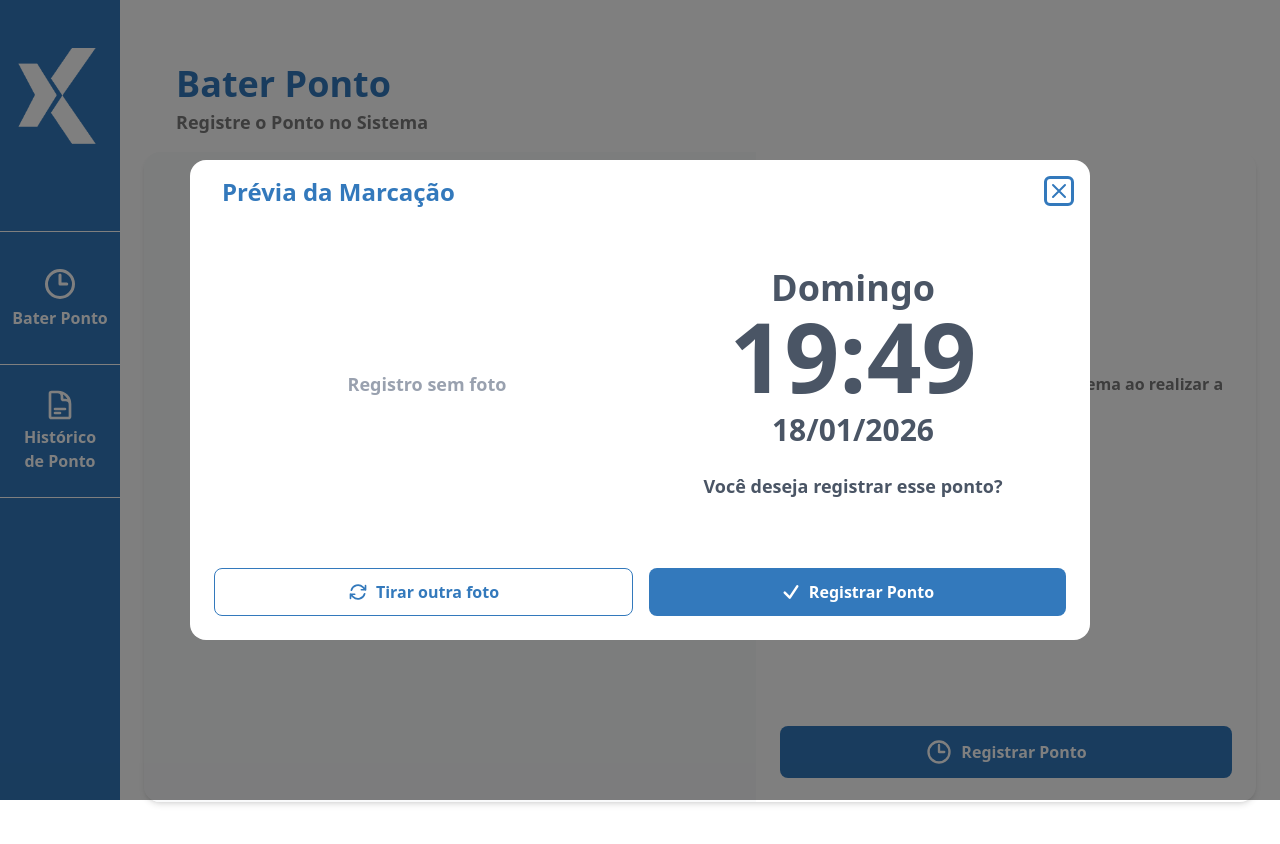
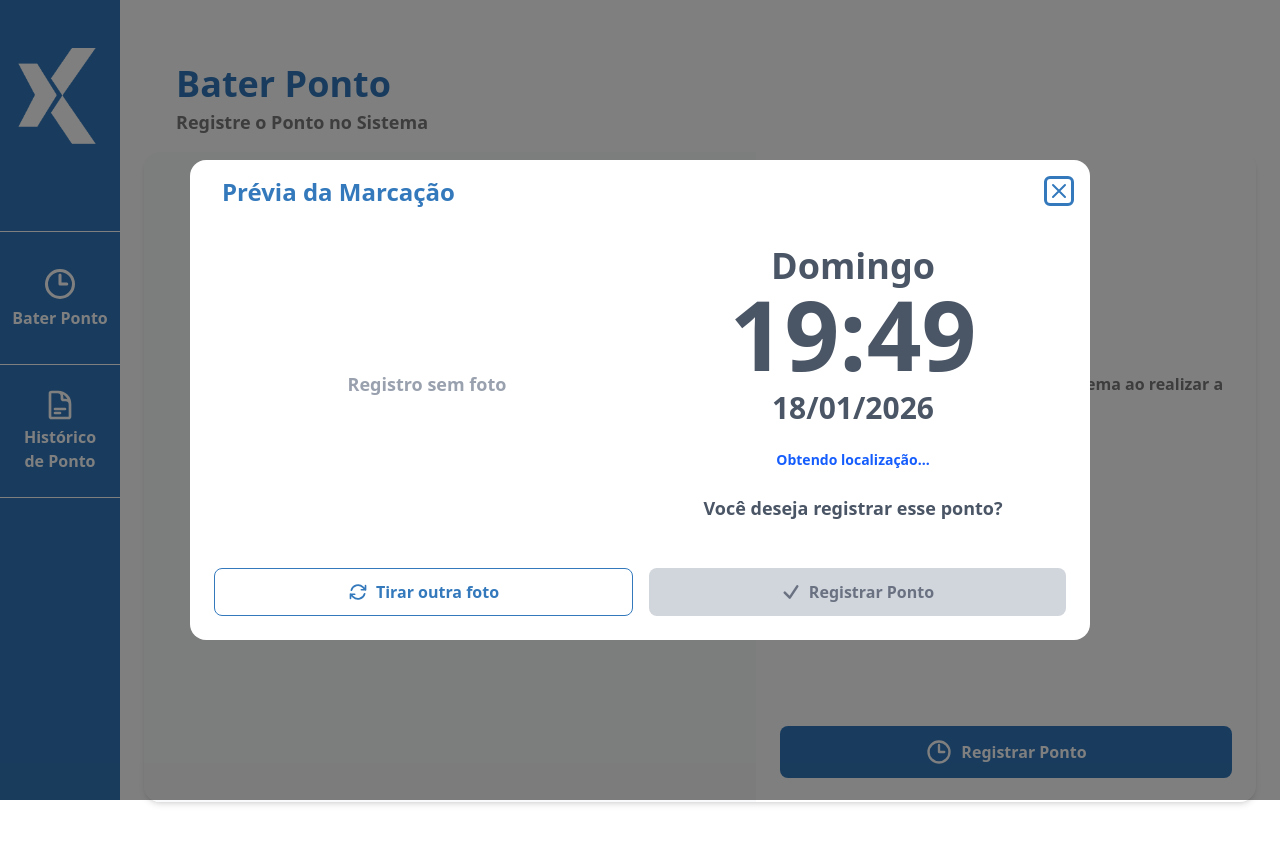
Before and after one commit to Leander-Antonio/Dixi-Prova-DEV-2026, a React (Vite) app in the folder frontend/: page / in a window 1280 px wide. Both pictures are taken after a click on the button "Registrar Ponto". Shown: the top 844 px of the page. Built offline with nearby package versions, Linux system fonts and the light colour scheme; no server answers.

Commit message:
feat: implementar requisição de permissão da localização

```diff
--- a/frontend/src/components/DadosMarcacao.jsx
+++ b/frontend/src/components/DadosMarcacao.jsx
@@ -1,13 +1,21 @@
 import ClockStatic from "./ClockStatic";
-import { XMarkIcon, VideoCameraSlashIcon } from "@heroicons/react/24/outline";
+import {
+  XMarkIcon,
+  VideoCameraSlashIcon,
+  MapPinIcon,
+} from "@heroicons/react/24/outline";
 
-function DadosMarcacao({ foto, momento, onFechar }) {
+function DadosMarcacao({ foto, momento, localizacao, onFechar }) {
   if (!momento) return null;
+
+  const textoLocalizacao =
+    localizacao?.latitude && localizacao?.longitude
+      ? `${localizacao.latitude.toFixed(6)}, ${localizacao.longitude.toFixed(6)}`
+      : null;
 
   return (
     <div className="fixed inset-0 z-50 flex items-center justify-center bg-black/50">
       <div className="bg-white rounded-2xl w-[900px] h-[480px] flex flex-col relative overflow-hidden">
-        {/* botão fechar */}
         <button
           onClick={onFechar}
           className="absolute border-3 border-[#3379BC] rounded-md top-4 right-4 text-[#3379BC] hover:bg-[#3379BC] hover:text-white cursor-pointer"
@@ -15,14 +23,11 @@ function DadosMarcacao({ foto, momento, onFechar }) {
           <XMarkIcon className="w-6 h-6 stroke-2" />
         </button>
 
-        {/* título */}
         <h2 className="text-2xl font-bold text-[#3379BC] mt-4 ml-8">
           Dados da Marcação
         </h2>
 
-        {/* conteúdo principal */}
         <div className="flex flex-1 px-6 py-4">
-          {/* foto */}
           <div className="w-1/2 flex items-center justify-center">
             {foto ? (
               <img
@@ -38,10 +43,23 @@ function DadosMarcacao({ foto, momento, onFechar }) {
             )}
           </div>
 
-          {/* infos */}
           <div className="w-1/2 flex flex-col items-center justify-center gap-6">
             <div className="text-center">
               <ClockStatic data={momento} />
+            </div>
+
+            {/* localização */}
+            <div className="flex items-center gap-2">
+              <MapPinIcon className="w-6 h-6 text-[#3379BC] stroke-2" />
+              {textoLocalizacao ? (
+                <p className="text-gray-700 font-semibold">
+                  {textoLocalizacao}
+                </p>
+              ) : (
+                <p className="text-gray-400 font-semibold">
+                  Localização não informada
+                </p>
+              )}
             </div>
 
             <p className="text-gray-600 text-lg font-semibold text-center">
--- a/frontend/src/components/Previa.jsx
+++ b/frontend/src/components/Previa.jsx
@@ -1,4 +1,5 @@
 import ClockStatic from "./ClockStatic";
+import { useEffect } from "react";
 
 import {
   XMarkIcon,
@@ -6,13 +7,28 @@ import {
   CheckIcon,
 } from "@heroicons/react/24/outline";
 
-function Previa({ foto, momento, onFechar, onRefazer, onConfirmar }) {
+function Previa({
+  foto,
+  momento,
+  localizacao,
+  localizacaoNegada,
+  carregandoLocalizacao,
+  onSolicitarLocalizacao,
+  onFechar,
+  onRefazer,
+  onConfirmar,
+}) {
   if (!momento) return null;
+
+  useEffect(() => {
+    if (!localizacao && !localizacaoNegada) {
+      onSolicitarLocalizacao();
+    }
+  }, [localizacao, localizacaoNegada, onSolicitarLocalizacao]);
 
   return (
     <div className="fixed inset-0 z-50 flex items-center justify-center bg-black/50">
       <div className="bg-white rounded-2xl w-[900px] h-[480px] flex flex-col relative overflow-hidden">
-        {/* botão fechar */}
         <button
           onClick={onFechar}
           className="absolute border-3 border-[#3379BC] rounded-md top-4 right-4 text-[#3379BC] hover:bg-[#3379BC] hover:text-white cursor-pointer"
@@ -20,14 +36,11 @@ function Previa({ foto, momento, onFechar, onRefazer, onConfirmar }) {
           <XMarkIcon className="w-6 h-6 stroke-2" />
         </button>
 
-        {/* título */}
         <h2 className="text-2xl font-bold text-[#3379BC] mt-4 ml-8">
           Prévia da Marcação
         </h2>
 
-        {/* conteúdo principal */}
         <div className="flex flex-1 px-6 py-4">
-          {/* foto */}
           <div className="w-1/2 flex items-center justify-center">
             {foto ? (
               <img
@@ -42,21 +55,34 @@ function Previa({ foto, momento, onFechar, onRefazer, onConfirmar }) {
             )}
           </div>
 
-          {/* texto infos */}
           <div className="w-1/2 flex flex-col items-center justify-center gap-6">
-            {/* data e hora da marcação */}
             <div className="text-center">
               <ClockStatic data={momento} />
             </div>
 
-            {/* pergunta */}
+            {/* estado carregando */}
+            {carregandoLocalizacao && !localizacao && (
+              <p className="text-blue-600 text-sm font-semibold">
+                Obtendo localização...
+              </p>
+            )}
+
+            {/* permissão negada */}
+            {!localizacao && !carregandoLocalizacao && localizacaoNegada && (
+              <div className="flex flex-col items-center gap-2 mt-2">
+                <p className="text-red-400 text-sm font-semibold text-center">
+                  Ative a permissão de localização do navegador para registrar o
+                  ponto.
+                </p>
+              </div>
+            )}
+
             <p className="text-gray-600 text-lg font-semibold text-center">
               Você deseja registrar esse ponto?
             </p>
           </div>
         </div>
 
-        {/* botões */}
         <div className="ml-6 mr-6 mb-6 mt-2 flex gap-4">
           <button
             onClick={onRefazer}
@@ -68,7 +94,14 @@ function Previa({ foto, momento, onFechar, onRefazer, onConfirmar }) {
 
           <button
             onClick={onConfirmar}
-            className="flex-1 bg-[#3379BC] text-white py-3 rounded-lg font-semibold flex items-center justify-center gap-2 hover:bg-[#40A5DD] transition cursor-pointer"
+            disabled={!localizacao || carregandoLocalizacao}
+            className={`flex-1 py-3 rounded-lg font-semibold flex items-center justify-center gap-2 transition
+              ${
+                localizacao
+                  ? "bg-[#3379BC] text-white hover:bg-[#40A5DD] cursor-pointer"
+                  : "bg-gray-300 text-gray-500 cursor-not-allowed"
+              }
+            `}
           >
             <CheckIcon className="w-5 h-5 stroke-3" />
             Registrar Ponto
--- a/frontend/src/pages/BaterPonto/BaterPonto.jsx
+++ b/frontend/src/pages/BaterPonto/BaterPonto.jsx
@@ -13,6 +13,9 @@ function BaterPonto() {
   const [momentoMarcacao, setMomentoMarcacao] = useState(null);
   const [permissaoCameraNegada, setPermissaoCameraNegada] = useState(false);
   const podeRegistrar = !ativo || (ativo && !permissaoCameraNegada);
+  const [localizacao, setLocalizacao] = useState(null);
+  const [carregandoLocalizacao, setCarregandoLocalizacao] = useState(false);
+  const [localizacaoNegada, setLocalizacaoNegada] = useState(false);
 
   const toLocalDateTimeString = (date) => {
     const pad = (n) => String(n).padStart(2, "0");
@@ -26,6 +29,44 @@ function BaterPonto() {
     const ss = pad(date.getSeconds());
 
     return `${yyyy}-${MM}-${dd}T${HH}:${mm}:${ss}`;
+  };
+
+  const obterLocalizacao = () => {
+    return new Promise((resolve) => {
+      if (!navigator.geolocation) {
+        resolve({ ok: false, denied: false, loc: null });
+        return;
+      }
+
+      navigator.geolocation.getCurrentPosition(
+        (pos) =>
+          resolve({
+            ok: true,
+            denied: false,
+            loc: {
+              latitude: pos.coords.latitude,
+              longitude: pos.coords.longitude,
+            },
+          }),
+        (err) => {
+          const denied = err?.code === 1; // PERMISSION_DENIED
+          resolve({ ok: false, denied, loc: null });
+        },
+        { enableHighAccuracy: true, timeout: 8000 },
+      );
+    });
+  };
+
+  const solicitarLocalizacao = async () => {
+    setCarregandoLocalizacao(true);
+
+    try {
+      const res = await obterLocalizacao();
+      setLocalizacao(res.loc);
+      setLocalizacaoNegada(res.denied);
+    } finally {
+      setCarregandoLocalizacao(false);
+    }
   };
 
   return (
@@ -45,6 +86,7 @@ function BaterPonto() {
             onCapture={(imagem) => {
               setFoto(imagem);
               setMomentoMarcacao(new Date());
+              setLocalizacao(null);
               setMostrarPrevia(true);
             }}
             onPermissaoNegada={() => {
@@ -75,7 +117,10 @@ function BaterPonto() {
                   // registro sem foto
                   setFoto(null);
                   setMomentoMarcacao(new Date());
+                  setLocalizacao(null);
                   setMostrarPrevia(true);
+                  setLocalizacao(null);
+                  setLocalizacaoNegada(false);
                 } else {
                   // registro com foto
                   document.getElementById("capturar-foto")?.click();
@@ -99,22 +144,33 @@ function BaterPonto() {
         <Previa
           foto={foto}
           momento={momentoMarcacao}
+          localizacao={localizacao}
+          carregandoLocalizacao={carregandoLocalizacao}
+          localizacaoNegada={localizacaoNegada}
+          onSolicitarLocalizacao={solicitarLocalizacao}
           onFechar={() => setMostrarPrevia(false)}
           onRefazer={() => {
             setFoto(null);
             setMomentoMarcacao(null);
+            setLocalizacao(null);
             setMostrarPrevia(false);
+            setLocalizacao(null);
+            setLocalizacaoNegada(false);
           }}
           onConfirmar={async () => {
             try {
               await api.post("/pontos", {
                 momento: toLocalDateTimeString(momentoMarcacao),
                 fotoBase: foto,
+                latitude: localizacao?.latitude ?? null,
+                longitude: localizacao?.longitude ?? null,
               });
 
               setMostrarPrevia(false);
               setFoto(null);
               setMomentoMarcacao(null);
+              setLocalizacao(null);
+              setLocalizacaoNegada(false);
             } catch (e) {
               console.error(e);
               alert("Erro ao registrar ponto");
```
Also changed, not shown: 1 other file (tests, documents, lock files or other folders).
